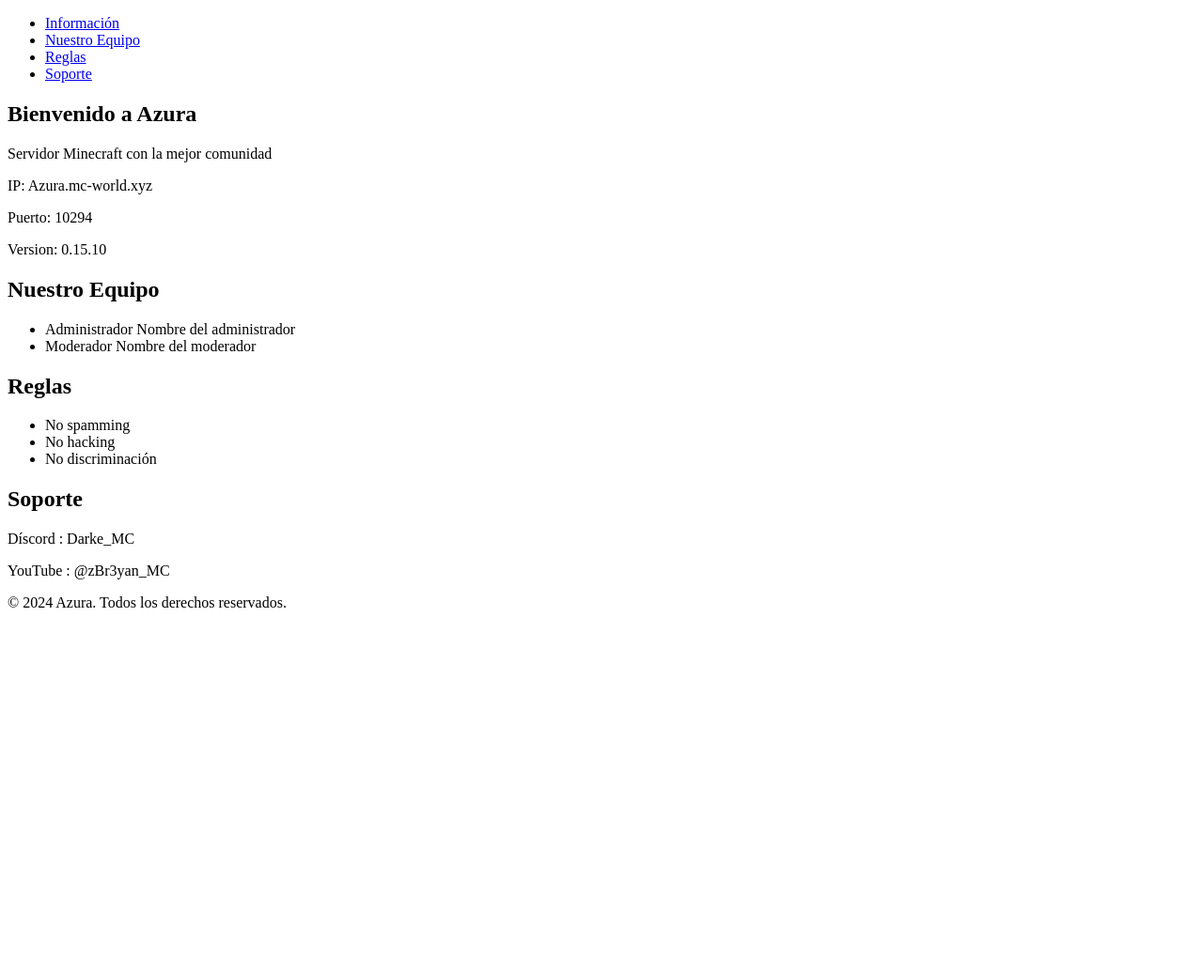
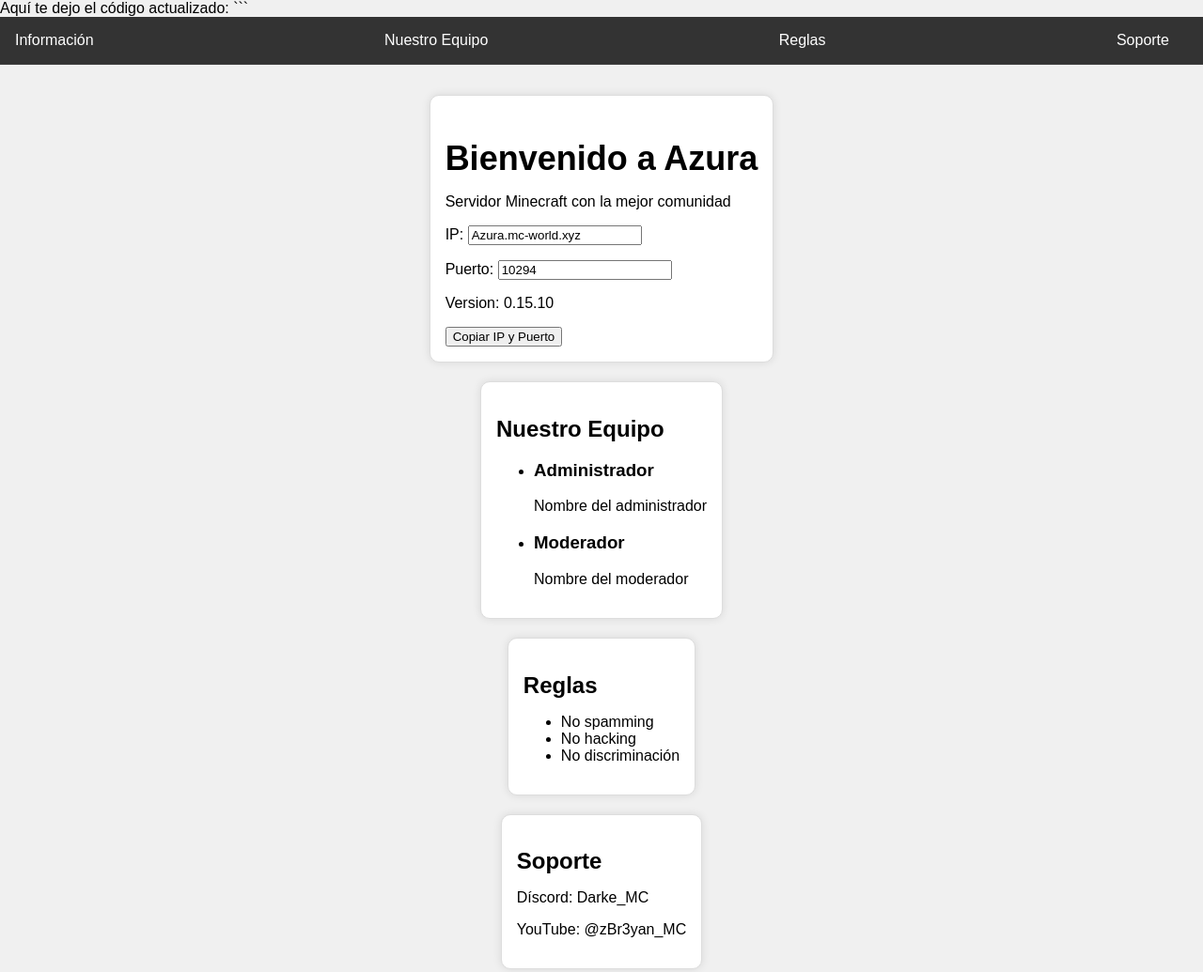
Before and after one commit to xBapxUu/Azura, a plain HTML site: page index.html in a window 1280 px wide. Shown: the top 1035 px of the page at 94% size. Before the commit the page ends 800 px from the top, so only its background shows below. Drawn offline with Linux system fonts and the light colour scheme.

Commit message:
Update index.html

````diff
--- a/index.html
+++ b/index.html
@@ -1,18 +1,84 @@
+Aquí te dejo el código actualizado:
+
+
+```
 <!DOCTYPE html>
 <html lang="es">
 <head>
   <meta charset="UTF-8">
   <meta name="viewport" content="width=device-width, initial-scale=1.0">
   <title>Azura - Servidor Minecraft</title>
-  <link rel="stylesheet" href="style.css">
-  <link rel="icon" href="favicon.png">
+  <style>
+    body {
+      font-family: Arial, sans-serif;
+      margin: 0;
+      padding: 0;
+      background-color: #f0f0f0;
+    }
+
+    header {
+      background-color: #333;
+      color: #fff;
+      padding: 1em;
+      text-align: center;
+      border-bottom: 1px solid #444;
+    }
+
+    nav ul {
+      list-style: none;
+      margin: 0;
+      padding: 0;
+      display: flex;
+      justify-content: space-between;
+    }
+
+    nav li {
+      margin-right: 20px;
+    }
+
+    nav a {
+      color: #fff;
+      text-decoration: none;
+      transition: color 0.2s ease;
+    }
+
+    nav a:hover {
+      color: #ccc;
+    }
+
+    main {
+      display: flex;
+      flex-direction: column;
+      align-items: center;
+      padding: 2em;
+    }
+
+    section {
+      background-color: #fff;
+      padding: 1em;
+      border: 1px solid #ddd;
+      border-radius: 10px;
+      box-shadow: 0 0 10px rgba(0, 0, 0, 0.1);
+      margin-bottom: 20px;
+    }
+
+    h1 {
+      font-size: 36px;
+      margin-bottom: 10px;
+    }
+
+    h2 {
+      font-size: 24px;
+      margin-bottom: 10px;
+    }
+  </style>
 </head>
 <body>
   <header>
     <nav>
       <ul>
         <li><a href="#informacion">Información</a></li>
-        <li><a href="#nuestro-equipo">Nuestro Equipo</a></li>
+        <li><a href="#equipo">Nuestro Equipo</a></li>
         <li><a href="#reglas">Reglas</a></li>
         <li><a href="#soporte">Soporte</a></li>
       </ul>
@@ -22,20 +88,23 @@
     <section id="informacion">
       <h1>Bienvenido a Azura</h1>
       <p>Servidor Minecraft con la mejor comunidad</p>
-      <p>IP: Azura.mc-world.xyz</p>
-      <p>Puerto: 10294</p>
-      <p>Version: 0.15.10</p>
+      <div>
+        <p>IP: <input type="text" value="Azura.mc-world.xyz" id="ip" readonly></p>
+        <p>Puerto: <input type="text" value="10294" id="puerto" readonly></p>
+        <p>Version: 0.15.10</p>
+        <button onclick="copiarDatos()">Copiar IP y Puerto</button>
+      </div>
     </section>
-    <section id="nuestro-equipo">
+    <section id="equipo">
       <h2>Nuestro Equipo</h2>
       <ul>
         <li>
-          <span>Administrador</span>
-          <span>Nombre del administrador</span>
+          <h3>Administrador</h3>
+          <p>Nombre del administrador</p>
         </li>
         <li>
-          <span>Moderador</span>
-          <span>Nombre del moderador</span>
+          <h3>Moderador</h3>
+          <p>Nombre del moderador</p>
         </li>
       </ul>
     </section>
@@ -49,12 +118,22 @@
     </section>
     <section id="soporte">
       <h2>Soporte</h2>
-      <p>Díscord : Darke_MC</p>
-      <p>YouTube : @zBr3yan_MC</p>
+      <p>Díscord: Darke_MC</p>
+      <p>YouTube: @zBr3yan_MC</p>
     </section>
   </main>
   <footer>
     <p>&copy; 2024 Azura. Todos los derechos reservados.</p>
   </footer>
+  <script>
+    function copiarDatos() {
+      var ip = document.getElementById("ip").value;
+      var puerto = document.getElementById("puerto").value;
+      var datos = ip + ":" + puerto;
+      navigator.clipboard.writeText(datos);
+      alert("IP y Puerto copiados al portapapeles");
+    }
+  </script>
 </body>
 </html>
+```
````
